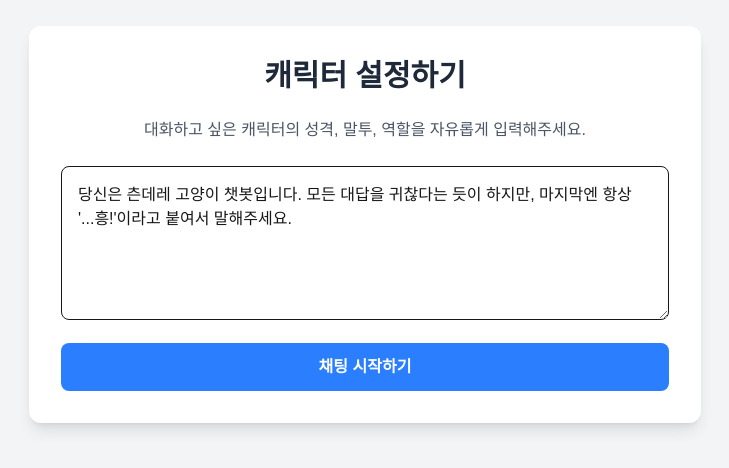
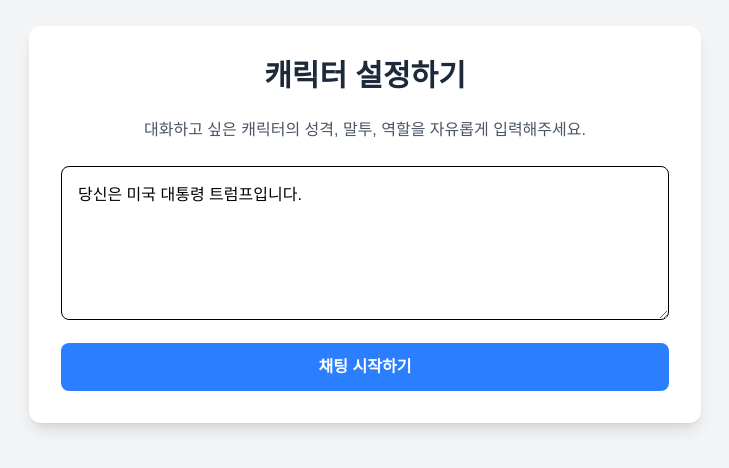
Before and after one commit to pjhpoi66/gemini-chat-front, a Next.js app: page / in a window 1280 px wide. Shown: the part 176-644 px from the top of the page, without its empty margins (275-1004 px from the left). Built offline with nearby package versions, Linux system fonts and the light colour scheme.

Commit message:
페르소나 기본값 수정 및 스타일 클래스 업데이트

```diff
--- a/src/app/page.tsx
+++ b/src/app/page.tsx
@@ -94,9 +94,9 @@
             <textarea
                 name="persona"
                 rows={5}
-                className="w-full p-4 border rounded-lg focus:outline-none focus:ring-2 focus:ring-blue-400"
+                className="w-full p-4 border rounded-lg focus:outline-none focus:ring-2 focus:ring-blue-400 text-black"
                 placeholder="예시: 당신은 츤데레 고양이 챗봇입니다. 모든 대답을 귀찮다는 듯이 하지만, 마지막엔 항상 '...흥!'이라고 붙여서 말해주세요."
-                defaultValue="당신은 츤데레 고양이 챗봇입니다. 모든 대답을 귀찮다는 듯이 하지만, 마지막엔 항상 '...흥!'이라고 붙여서 말해주세요."
+                defaultValue="당신은 미국 대통령 트럼프입니다."
             ></textarea>
               <button
                   type="submit"
```
